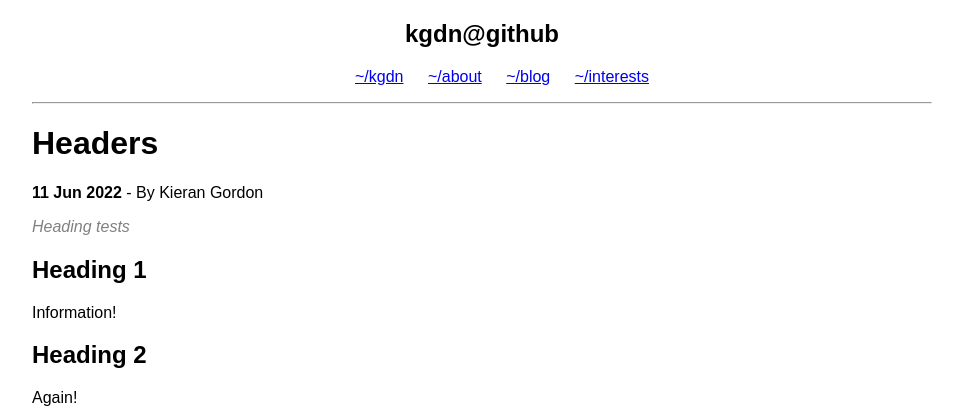
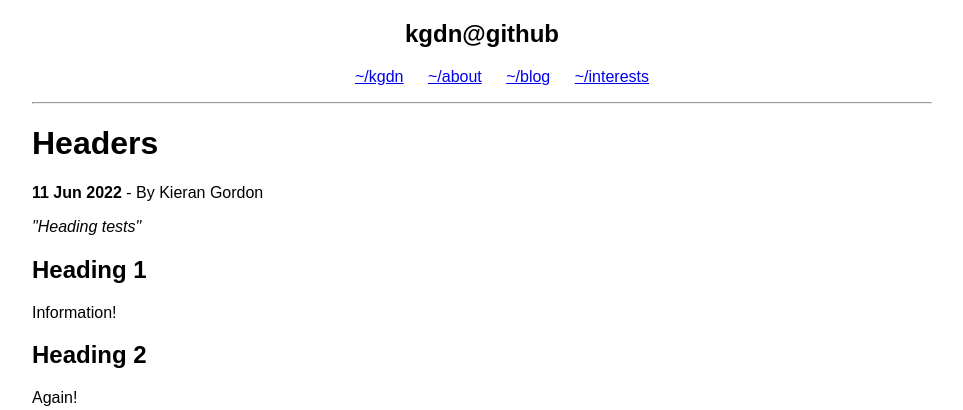
Before and after one commit to kgdn/kgdn.github.io, a Jekyll site: the page built from _posts/2022-06-12-headings.md, in a window 1280 px wide. Shown: the top 410 px of the page, without its empty margins (158-1121 px from the left). Built offline with Jekyll 4.4.1, drawn with Linux system fonts in a browser that asks for light colours; comment, search, counter and statistics services are not loaded.

Commit message:
Updated formatting of post

```diff
--- a/_layouts/post.html
+++ b/_layouts/post.html
@@ -3,6 +3,6 @@ layout: default
 ---
 <script src="https://cdn.mathjax.org/mathjax/latest/MathJax.js?config=TeX-AMS-MML_HTMLorMML" type="text/javascript"></script>
 <p><b>{{ page.date | date_to_string }}</b> - By {{ page.author }}</p>
-<i>{{ page.description }}</i>
+<i>"{{ page.description }}"</i>
 {{ content }}
 {% include utterances.html %}
--- a/styles/styles.css
+++ b/styles/styles.css
@@ -26,7 +26,3 @@ footer {
 .nopoint span {
     color: gray;
 }
-
-i {
-    color: gray;
-}
```
